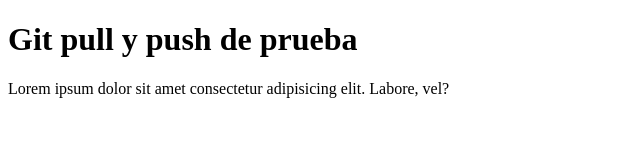
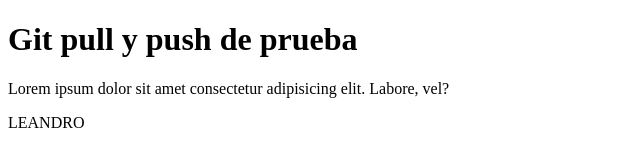
Before and after one commit to levsistemas/git, a plain HTML site: page index.html in a window 1280 px wide. Shown: the full height of the page, 0-640 px from the left. Drawn offline with Linux system fonts and the light colour scheme.

Commit message:
agregado label Leandro

```diff
--- a/index.html
+++ b/index.html
@@ -8,5 +8,6 @@
 <body>
     <h1>Git pull y push de prueba</h1>
     <p>Lorem ipsum dolor sit amet consectetur adipisicing elit. Labore, vel?</p>
+    <label for="">LEANDRO</label>
 </body>
 </html>
```
